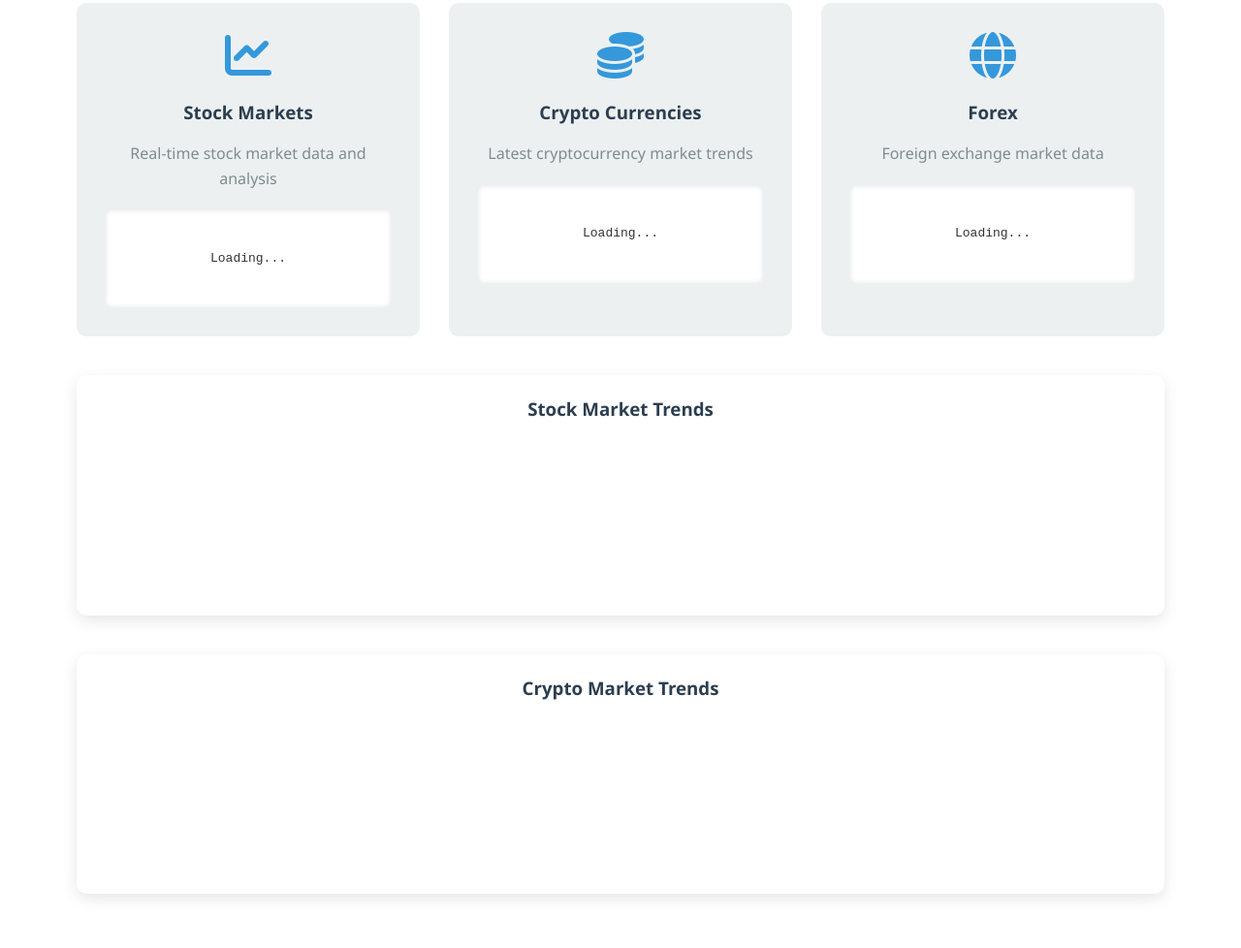
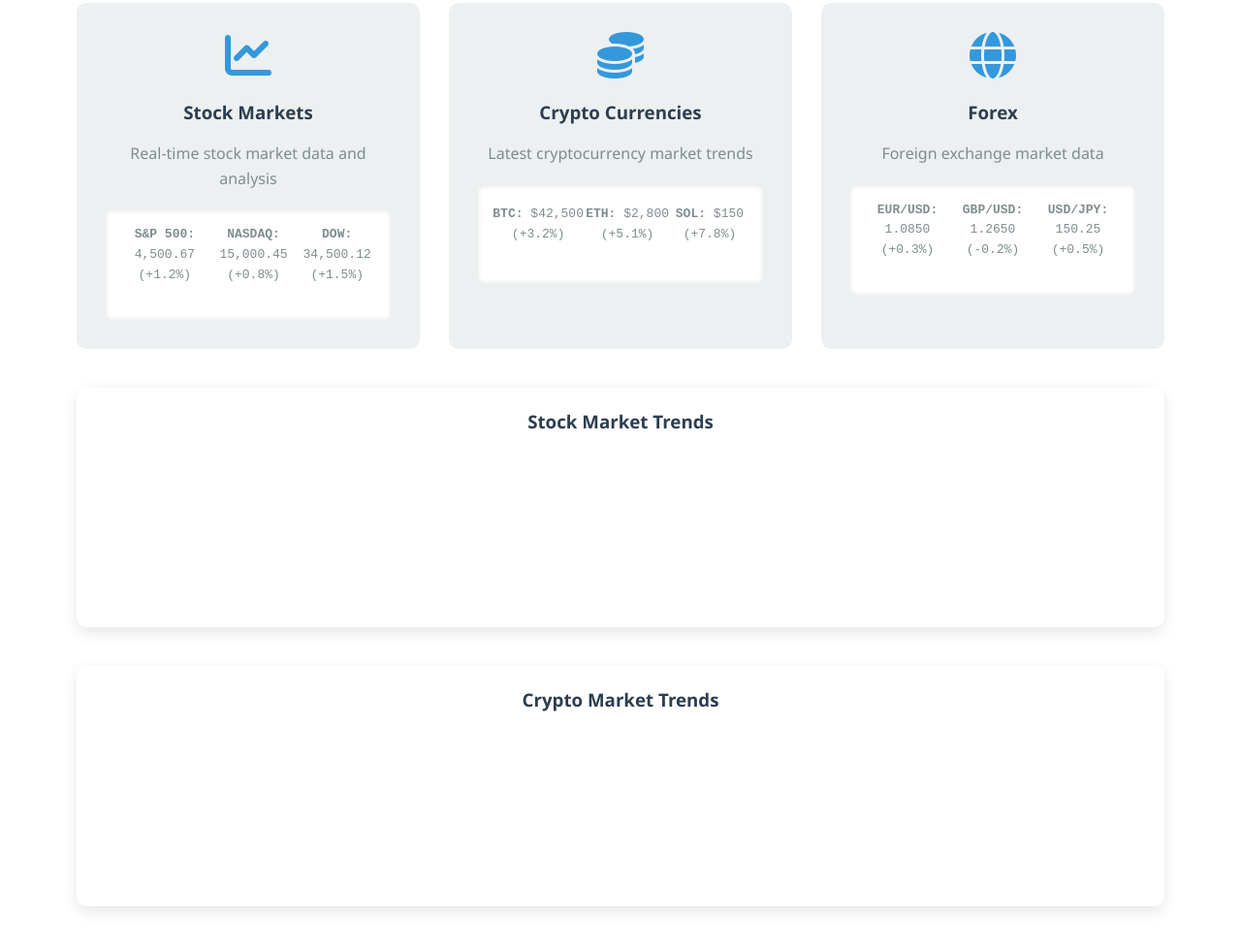
Before and after one commit to lenny1-ux/Marketlive, a plain HTML site: page index.html in a window 1280 px wide. Shown: the part 901-1879 px from the top of the page at 97% size. Drawn offline with nearby package versions, Linux system fonts and the light colour scheme; files that its build step writes are made by us from their sources.

Commit message:
Update index.html

```diff
--- a/index.html
+++ b/index.html
@@ -4,7 +4,7 @@
     <meta charset="UTF-8">
     <meta name="viewport" content="width=device-width, initial-scale=1.0">
     <title>Market Data Insights | Home</title>
-    <link rel="stylesheet" href="css/style.css">
+    <link rel="stylesheet" href="style.css">
     <link rel="stylesheet" href="https://cdnjs.cloudflare.com/ajax/libs/font-awesome/6.0.0-beta3/css/all.min.css">
 </head>
 <body>
@@ -84,6 +84,6 @@
         </div>
     </footer>
 
-    <script src="js/main.js"></script>
+    <script src="main.js"></script>
 </body>
 </html>
```
